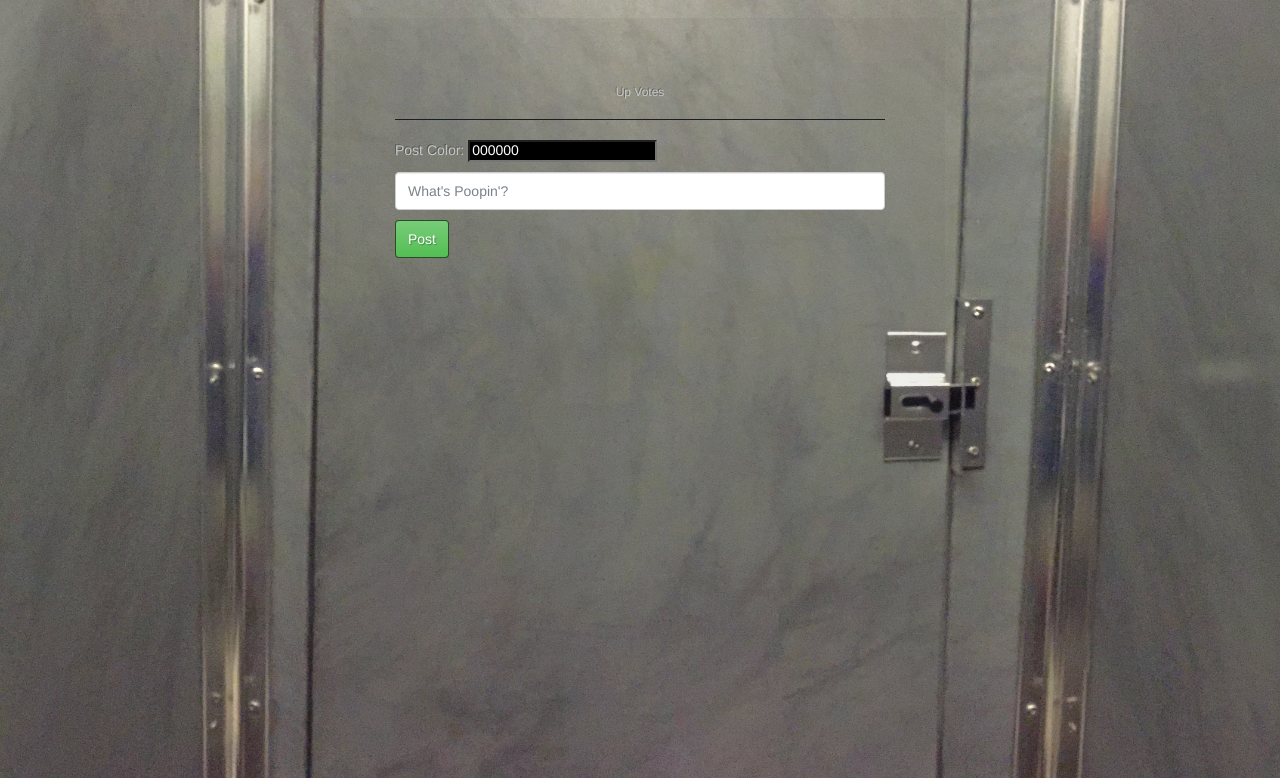
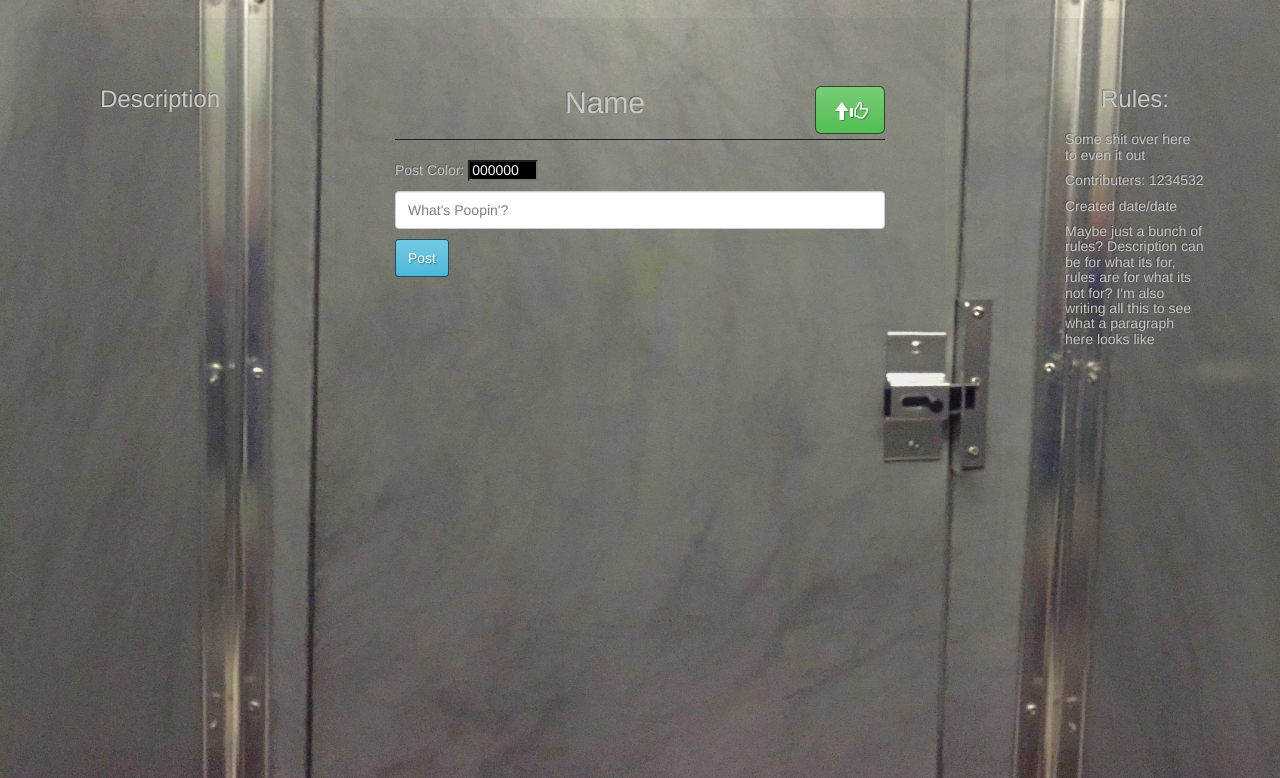
Before and after one commit to CobyGoldbergs/ShitChat, a Flask app: template templates/stall.html in a window 1280 px wide. Shown: the part 52-830 px from the top of the page. Run offline with Flask 2, Linux system fonts and the light colour scheme; the template is opened without the code that fills it, so the values that code supplies are empty; parts of the project's set-up code (start-up, migrations or seed data) failed here and were passed over; some web fonts are replaced.

Commit message:
added to wall, should be just about finished. Need to decide on right column

```diff
--- a/templates/stall.html
+++ b/templates/stall.html
@@ -44,13 +44,22 @@
   background-size: cover;">
 <div class="container-fluid">
 <div class="row">
-<div class="col-lg-3"><p></p></div>
+<div class="col-lg-3">
+<div class="jumbotron" style="background: rgba(100, 100, 100, 0.1); border: 0px; margin-top: 0px; height: 100%; overflow: scroll;">
+<center>
+<h3>Description</h3>
+</center>
+<h4>{{wall['description']}}</h4>
+
+
+</div>
+
+
+</div>
 <div class="col-lg-6">
 <div class="jumbotron" style="background: rgba(100, 100, 100, 0.1); border: 0px; margin-top: 0px; height: 100%; overflow: scroll;">
 <center>
-<h2>{{wall['name']}}</h2>
-<h4>{{wall['description']}}</h4>
-<h6>{{wall['up_votes']}} Up Votes </h6>
+<h2><span class="label label-success" style="float: left;">{{wall['up_votes']}}</span>{{wall['name']}} Name <button type="button" value="up_vote" class="btn btn-lg btn-success" name="b" style="float: right;"><span class="glyphicon glyphicon-arrow-up"></span><span class="glyphicon glyphicon-thumbs-up"></span></button></h2>
 </center>
 
 {% for comment in wall['comments'] %}
@@ -59,17 +68,28 @@
 
 <form method="POST">
 <hr>
-<h5>Post Color: <input class="color" value="000000" name="color"></h5>
-<h5><input type="text" class="form-control" placeholder="What's Poopin'?" name="post"> </h5><h5><input type="submit" name="b" class="btn btn-success" value="Post"></h5>
+<h5>Post Color: <input class="color" value="000000" name="color" style="width:70px;"></h5>
+<h5><input type="text" class="form-control" placeholder="What's Poopin'?" name="post"> </h5><h5><input type="submit" name="b" class="btn btn-info" value="Post"></h5>
 </form>
 
 </div>
+</div>
+
+
+<div class="col-lg-3">
+<div class="jumbotron" style="background: rgba(100, 100, 100, 0.1); border: 0px; margin-left: 30px; height: 100%; overflow: scroll;">
+<center><h3>Rules:<h3></center>
+<h5>Some shit over here to even it out</h5>
+<h5>Contributers: 1234532</h5>
+<h5>Created date/date</h5>
+<h5>Maybe just a bunch of rules? Description can be for what its for, rules are for what its not for? I'm also writing all this to see what a paragraph here looks like</h5>
+
 
 
 </div>
-</div></div>
-
-
+</div>
+</div>
+</div>
 <script type="text/javascript" src="../static/js/jscolor/jscolor.js"></script>
 </body>
 </html>
```
